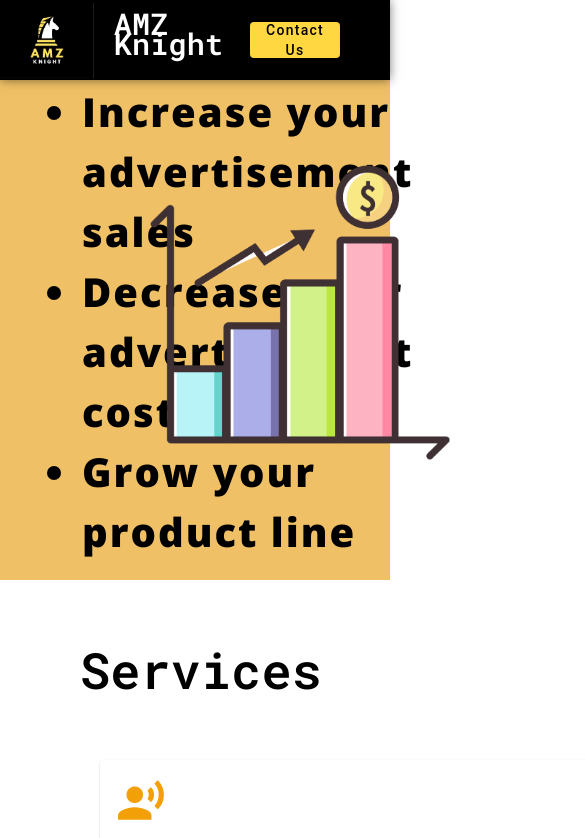
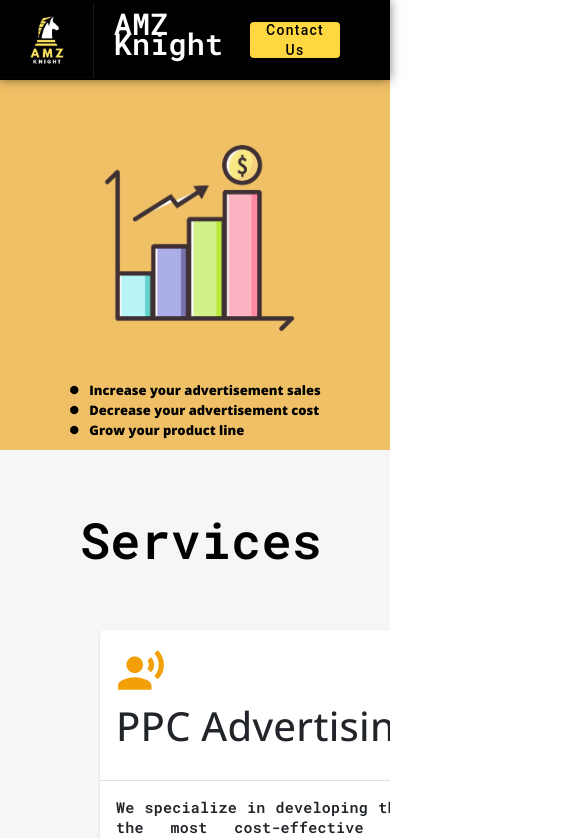
Before and after one commit to askargillani/amazonPPC, an Angular app: page / in a window 390 px wide. Shown: the top 838 px of the page, 585 px wide, since content can reach past the window. Built offline with nearby package versions, Linux system fonts and the light colour scheme.

Commit message:
first container responsive1

```diff
--- a/src/app/app.component.css
+++ b/src/app/app.component.css
@@ -3,11 +3,15 @@
     width: 100%;
     background-color: #f0c066;
     padding-top: 80px;
+    justify-content: center;
+}
+
+.down-container {
+    width: 100%;
 }
 
 .left-container {
-    height: 500px;
-    width: 50%;
+    width: 80%;
     display: flex;
     font-family: 'Open Sans', sans-serif;
     color: black;
@@ -15,12 +19,12 @@
     font-size: 40px;
     letter-spacing: 2px;
     line-height: 60px;
+    justify-content: center;
     padding-left: 50px;
 }
 
 .right-container {
     height: 440px;
-    flex-grow: 1;
     width: 50%;
     padding: 30px;
     display: flex;
@@ -41,7 +45,7 @@
 
 .middle-container {
     padding: 80px;
-    background-color: white;
+    background-color: #F6F6F6;
 }
 
 .heading {
@@ -83,3 +87,108 @@
     display: flex;
     justify-content: center;
 }
+
+.no-bullets {
+    list-style-type: none;
+}
+
+
+@media screen and (max-width:601px) {
+    .down-container {
+        width: 100%;
+        overflow: hidden;
+        justify-content: center;
+    }
+
+    .first-container {
+        flex-direction: column-reverse;
+    }
+
+    .left-container {
+        width: 100%;
+        font-weight: 600;
+        font-size: 25px;
+        letter-spacing: 0px;
+        line-height: 30px;
+        justify-content: center;
+        padding: 0px 10px 0px 10px;
+        margin-bottom: 10px;
+    }
+
+    @media screen and (max-width:480px) {
+        .left-container {
+            font-size: 20px;
+            line-height: 20px;
+            letter-spacing: 0px;
+        }
+
+        @media screen and (max-width:395px) {
+            .left-container{
+                font-size: 13px;
+            }
+        }
+
+    }
+
+    .bullet {
+        font-size: 10px;
+        height: auto;
+        width: auto;
+    }
+
+    .right-container {
+        width: 100%;
+        height: 300px
+    }
+}
+
+@media screen and (min-width: 601px) and (max-width: 1060px) {
+    .down-container {
+        width: 100%;
+        overflow: hidden;
+    }
+
+    .first-container {
+        flex-direction: column-reverse;
+    }
+    .left-container {
+        width: 100%;
+        padding: 0px;
+        justify-content: center;
+        font-weight: 600;
+        font-size: 40px;
+        letter-spacing: 2px;
+        line-height: 60px;
+        padding: 0px 20px 0px 20px;
+        margin-bottom: 20px;
+    }
+
+    @media screen and (min-width: 732px) and (max-width: 890px) {
+        .left-container{font-weight: 600;
+        font-size: 30px;
+        letter-spacing: 2px;}
+
+        .bullet {
+            font-size: 20px;
+            height: auto;
+            width: auto;
+        }
+    }
+
+    @media screen and (min-width: 601px) and (max-width: 732px) {
+        .left-container{font-weight: 600;
+        font-size: 25px;
+        letter-spacing: 2px;}
+
+        .bullet {
+            font-size: 20px;
+            height: auto;
+            width: auto;
+        }
+    }
+
+    .right-container {
+        width: 100%;
+        padding-right: 0px 20px 0px 0px;
+    }
+}
--- a/src/app/app.component.html
+++ b/src/app/app.component.html
@@ -3,11 +3,9 @@
     <div class="first-container">
         <div class="left-container">
             <div class="left-container-inner-text">
-                <ol class="no-bullets">
-                    <span><li>Increase your advertisement sales</li></span>
-                    <span><li>Decrease your advertisement cost</li></span>
-                    <span><li>Grow your product line</li></span>
-                </ol>
+                    <div><mat-icon class="bullet">brightness_1</mat-icon>Increase your advertisement sales</div>
+                    <div><mat-icon class="bullet">brightness_1</mat-icon>Decrease your advertisement cost</div>
+                    <div><mat-icon class="bullet">brightness_1</mat-icon>Grow your product line</div>
             </div>
         </div>
         <div class="right-container">
```
